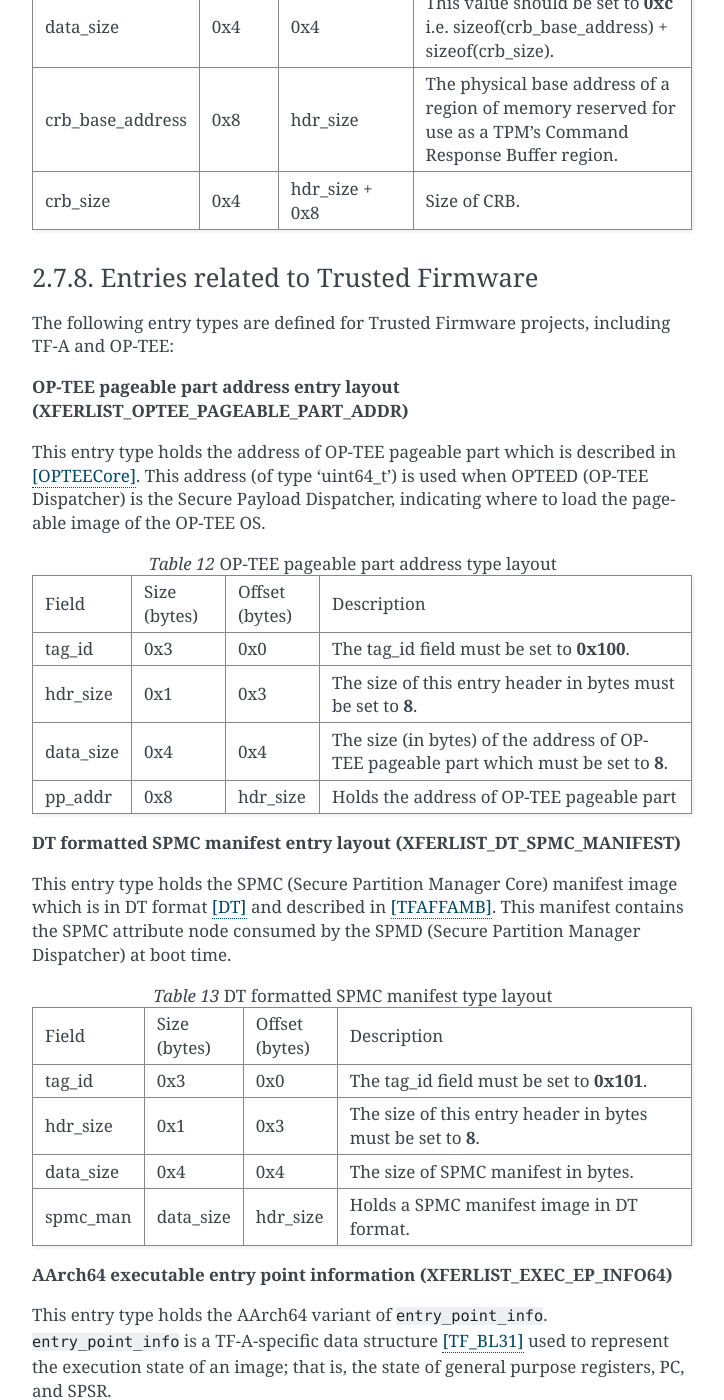
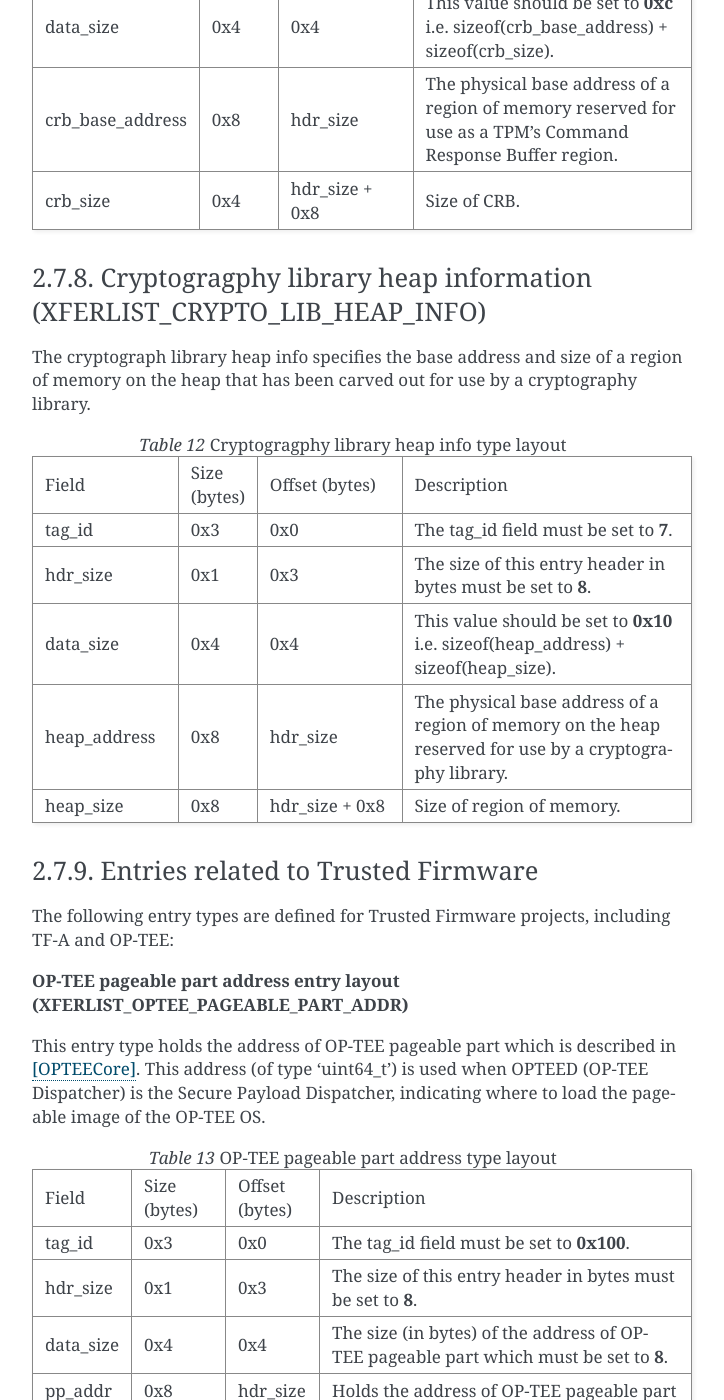
Before and after one commit to FirmwareHandoff/firmware_handoff, a Sphinx documentation site: the page built from source/transfer_list.rst, in a window 1280 px wide and 1400 px high, scrolled down 14835 px. Shown: the whole window, without its empty margins (388-1112 px from the left). Built offline with Sphinx 7.4.7, drawn with Linux system fonts in a browser that asks for light colours; some of the changed text lies outside the part shown.

Commit message:
Add generic crypto heap info TE
Signed-off-by: Harrison Mutai <harrison.mutai@arm.com>

```diff
--- a/source/transfer_list.rst
+++ b/source/transfer_list.rst
@@ -819,6 +819,46 @@ and reserved for use as a TPM Command Response Buffer interface.
      - hdr_size + 0x8
      - Size of CRB.
 
+Cryptogragphy library heap information (XFERLIST_CRYPTO_LIB_HEAP_INFO)
+^^^^^^^^^^^^^^^^^^^^^^^^^^^^^^^^^^^^^^^^^^^^^^^^^^^^^^^^^^^^^^^^^^^^^^
+The cryptograph library heap info specifies the base address and size of a
+region of memory on the heap that has been carved out for use by a cryptography
+library.
+
+.. _tab_tpm_crb_base:
+.. list-table:: Cryptogragphy library heap info type layout
+   :widths: 4 2 4 8
+
+   * - Field
+     - Size (bytes)
+     - Offset (bytes)
+     - Description
+
+   * - tag_id
+     - 0x3
+     - 0x0
+     - The tag_id field must be set to **7**.
+
+   * - hdr_size
+     - 0x1
+     - 0x3
+     - |hdr_size_desc|
+
+   * - data_size
+     - 0x4
+     - 0x4
+     - This value should be set to **0x10** i.e. sizeof(heap_address) + sizeof(heap_size).
+
+   * - heap_address
+     - 0x8
+     - hdr_size
+     - The physical base address of a region of memory on the heap reserved for
+       use by a cryptography library.
+
+   * - heap_size
+     - 0x8
+     - hdr_size + 0x8
+     - Size of region of memory.
 
 
 .. _tf_entries:
```
